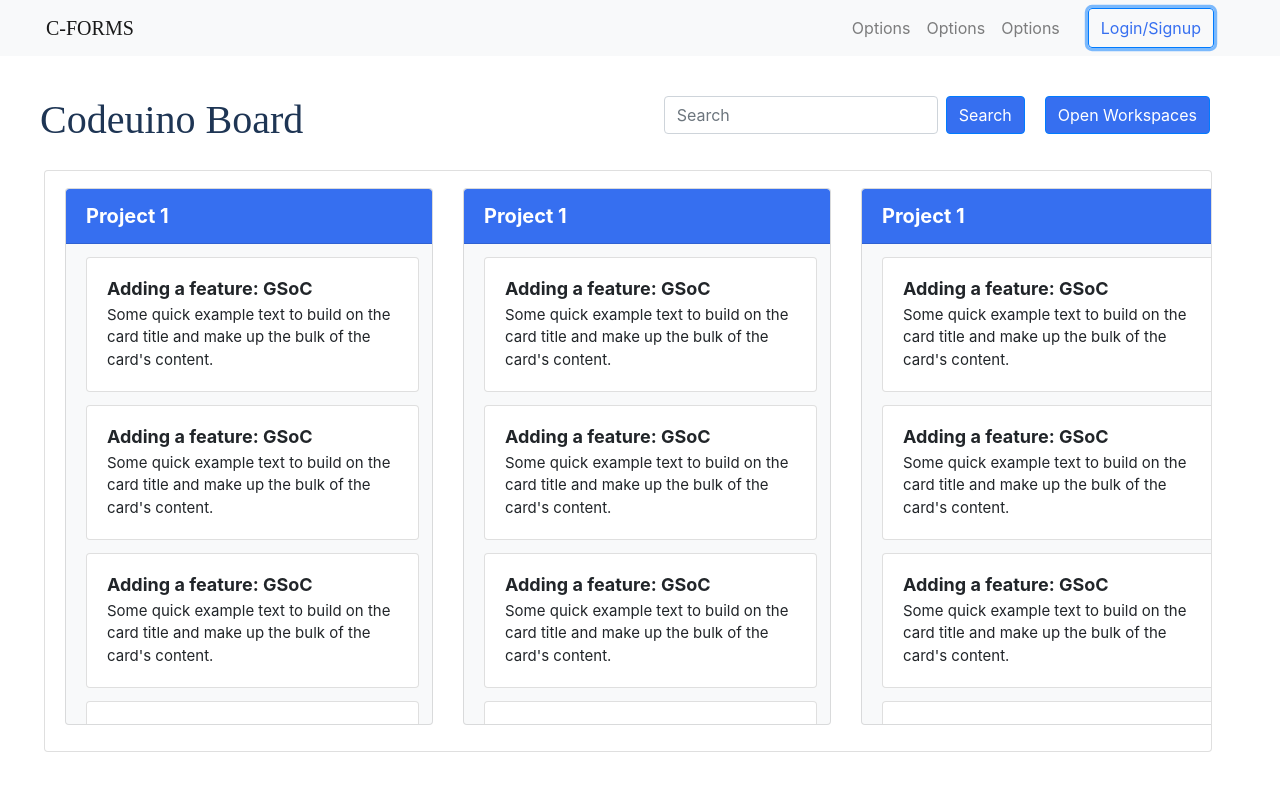
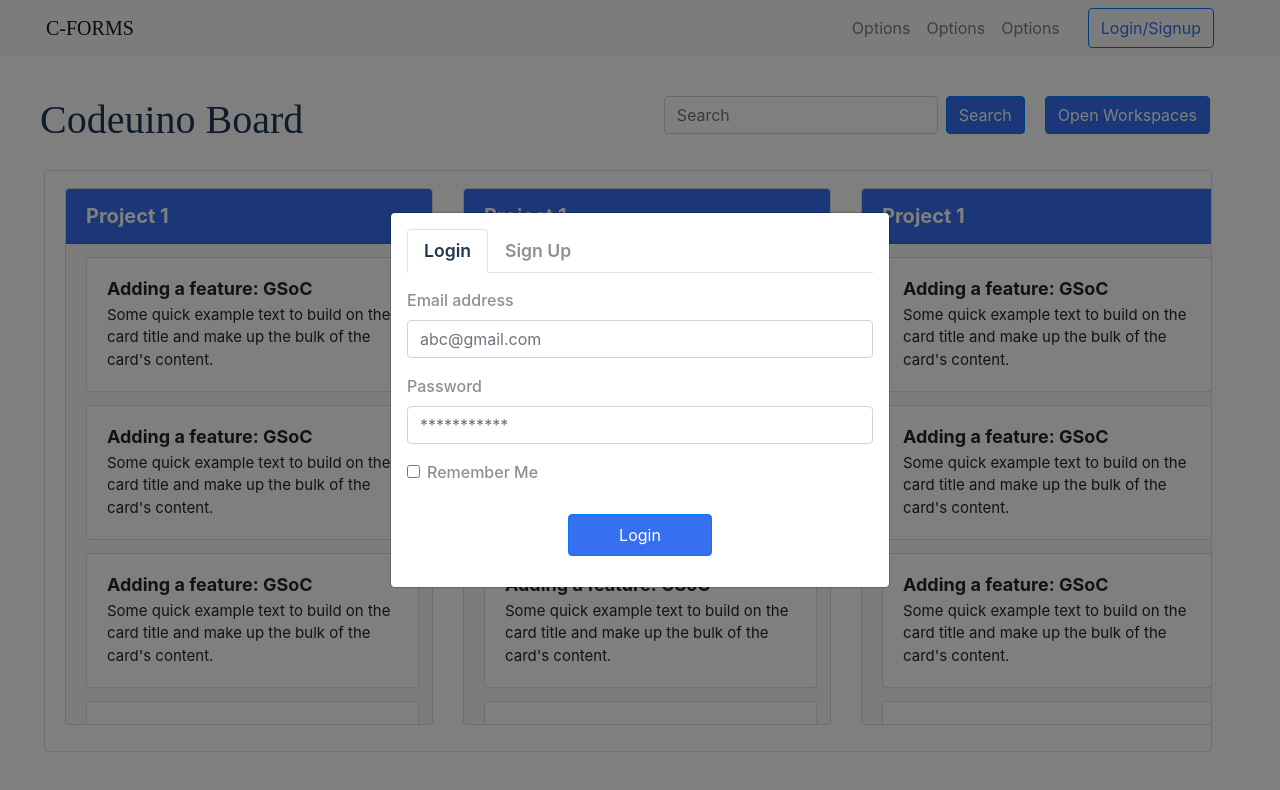
Before and after one commit to codeuino/community-forum-frontend, a React (Create React App) app: page / in a window 1280 px wide. Both pictures are taken after a click on the button "Login/Signup". Shown: the top 790 px of the page. Built offline with nearby package versions, Linux system fonts and the light colour scheme.

Commit message:
Popups for Login/SignUp

```diff
--- a/src/App.css
+++ b/src/App.css
@@ -7,6 +7,7 @@
   pointer-events: none;
 }
 @import url('https://fonts.googleapis.com/css2?family=Bebas+Neue&display=swap');
+@import url('https://fonts.googleapis.com/css2?family=Inter:wght@100;200;300;400;500;600;700;800;900&display=swap');
 @media (prefers-reduced-motion: no-preference) {
   .App-logo {
     animation: App-logo-spin infinite 20s linear;
--- /dev/null
+++ b/src/components/loginform/loginform.js
@@ -0,0 +1,54 @@
+import React, { Component } from "react";
+import { Form, Button } from "react-bootstrap";
+import "./loginform.scss";
+
+class LoginForm extends Component {
+  constructor(props) {
+    super(props);
+    this.state = {
+      email: "",
+      password: "",
+    };
+  }
+
+  handleChange = (event, params) => {
+    event.preventDefault();
+    params === "email"
+      ? this.setState({ email: event.target.value })
+      : this.setState({ password: event.target.value });
+  };
+
+  checkValidation = () => {
+    if (this.state.email.includes("@") && this.state.email.includes(".")) {
+      return true;
+    }
+    return false;
+  };
+
+  render() {
+    return (
+      <div className="login-details">
+        <Form>
+          <Form.Group controlId="formBasicEmail">
+            <Form.Label><div className='formLabel'>Email address</div></Form.Label>
+            <Form.Control type="email" placeholder="abc@gmail.com" />
+          </Form.Group>
+          <Form.Group controlId="formBasicPassword">
+            <Form.Label><div className="formLabel">Password</div></Form.Label>
+            <Form.Control type="password" placeholder="***********" />
+          </Form.Group>
+          <Form.Group controlId="formBasicCheckbox">
+            <Form.Check type="checkbox" label="Remember Me"/>
+          </Form.Group>
+          <div className="cta-register">
+            <Button variant="primary" type="submit">
+              Login
+            </Button>
+          </div>
+        </Form>
+      </div>
+    );
+  }
+}
+
+export default LoginForm;
--- /dev/null
+++ b/src/components/loginform/loginform.scss
@@ -0,0 +1,36 @@
+.login-details {
+    padding: 15px 0;
+    .form-check{
+        font-family: 'Inter', sans-serif;
+        font-weight: 200;
+        font-size: 1rem;
+    }
+    .form-group {
+      label {
+        font-family: 'Inter', sans-serif;
+        font-weight: 500;
+        font-size: 1rem;
+        color:  #8F8F8F;
+      }
+    }
+    .cta-login {
+      display: flex;
+      align-items: center;
+      justify-content: center;
+      margin-top: 30px;
+      button {
+        background-color: #366FF0;
+        padding: 8px 50px;
+      }
+    }
+  }
+  .cta-register {
+    display: flex;
+    align-items: center;
+    justify-content: center;
+    margin-top: 30px;
+    button {
+      padding: 8px 50px;
+      background-color: #366FF0;
+    }
+  }
--- /dev/null
+++ b/src/components/signupform/signupform.js
@@ -0,0 +1,43 @@
+import React, { Component } from "react";
+import { Form, Button } from "react-bootstrap";
+import "./signupform.scss";
+
+class SignUpForm extends Component {
+  render() {
+    return (
+      <div className="signup-details">
+        <Form>
+          <div className="formdetails">
+            <div className="forminsides">
+            <Form.Group controlId="formBasicEmail">
+              <Form.Label>Email address</Form.Label>
+              <Form.Control type="email" placeholder="abc@gmail.com" />
+            </Form.Group>
+
+            <Form.Group controlId="formBasicPassword">
+              <Form.Label>Password</Form.Label>
+              <Form.Control type="password" placeholder="***********" />
+            </Form.Group>
+
+            <Form.Group controlId="formBasicPassword">
+              <Form.Label>Re-Type Password</Form.Label>
+              <Form.Control type="password" placeholder="***********" />
+            </Form.Group>
+            <Form.Group controlId="exampleForm.ControlTextarea1">
+              <Form.Label>Org Description</Form.Label>
+              <Form.Control as="textarea" rows="3" />
+            </Form.Group>
+            </div>
+          </div>
+          <div className="cta-register">
+            <Button variant="primary" type="submit">
+              Register
+            </Button>
+          </div>
+        </Form>
+      </div>
+    );
+  }
+}
+
+export default SignUpForm;
--- /dev/null
+++ b/src/components/signupform/signupform.scss
@@ -0,0 +1,28 @@
+.signup-details {
+    padding: 15px 0;
+    .formdetails{
+      max-height: 30em;
+      overflow-y: auto;
+      .forminsides{
+        margin: 0 10px 0 10px;
+      }
+    }
+    .form-group {
+      label {
+        font-family: 'Inter', sans-serif;
+        font-weight: 500;
+        font-size: 1rem;
+        color:  #8F8F8F;
+      }
+    }
+    .cta-register {
+      display: flex;
+      align-items: center;
+      justify-content: center;
+      margin-top: 30px;
+      button {
+        padding: 8px 50px;
+        background-color: #366FF0;
+      }
+    }
+  }
--- a/src/pages/dashboard/dashboard.js
+++ b/src/pages/dashboard/dashboard.js
@@ -1,13 +1,55 @@
 import React, { Component } from "react";
-import { Navbar, Nav, Form, FormControl, Button, Card } from "react-bootstrap";
+import {
+  Navbar,
+  Nav,
+  Form,
+  FormControl,
+  Button,
+  Card,
+  Modal,
+  Tabs,
+  Tab,
+} from "react-bootstrap";
 import "./dashboard.scss";
-import Projects from '../../components/projects/projects'
-
+import LoginForm from "../../components/loginform/loginform";
+import SignUpForm from "../../components/signupform/signupform"
+import Projects from "../../components/projects/projects";
 
 class Dashboard extends Component {
+  constructor(props) {
+    super(props);
+    this.state = {
+      showModal: false,
+      email: "",
+      password: "",
+    };
+    this.handleShow = this.handleShow.bind(this);
+    this.handleClose = this.handleClose.bind(this);
+  }
+  handleShow() {
+    this.setState({ showModal: true });
+  }
+  handleClose() {
+    this.setState({ showModal: false });
+  }
+
   render() {
     return (
       <div className="main">
+        <Modal show={this.state.showModal} onHide={this.handleClose} centered>
+          <div className="modalbody">
+            <Modal.Body>
+              <Tabs defaultActiveKey="login" id="uncontrolled-tab-example">
+                <Tab eventKey="login" title="Login" className="logintab">
+                  <LoginForm />
+                </Tab>
+                <Tab eventKey="signup" title="Sign Up" className="signuptab">
+                  <SignUpForm />
+                </Tab>
+              </Tabs>
+            </Modal.Body>
+          </div>
+        </Modal>
         <Navbar bg="light" variant="light" className="navbar">
           <Navbar.Brand className="header" href="#home">
             C-FORMS
@@ -16,7 +58,11 @@ class Dashboard extends Component {
             <Nav.Link href="#option1">Options</Nav.Link>
             <Nav.Link href="#option2">Options</Nav.Link>
             <Nav.Link href="#option3">Options</Nav.Link>
-            <Button variant="outline-primary" className="bootstrapbutton">
+            <Button
+              variant="outline-primary"
+              className="bootstrapbutton"
+              onClick={this.handleShow}
+            >
               Login/Signup
             </Button>
           </Nav>
@@ -45,7 +91,7 @@ class Dashboard extends Component {
             </div>
           </div>
           <Card className="card">
-            <Projects/>
+            <Projects />
           </Card>
         </div>
       </div>
--- a/src/pages/dashboard/dashboard.scss
+++ b/src/pages/dashboard/dashboard.scss
@@ -1,6 +1,19 @@
 .ml-auto {
   margin-right: 50px;
 }
+.nav-tabs .nav-item.nav-link.active{
+  font-family: 'Inter', sans-serif;
+  font-weight: 600;
+  font-size: 1.1rem;
+  color: #1e3554;
+}
+.nav-tabs .nav-item.nav-link{
+  font-family: 'Inter', sans-serif;
+  font-weight: 600;
+  font-size: 1.1rem;
+  color:  #8F8F8F;
+}
+
 .navbar {
   .bootstrapbutton {
     margin-left: 20px;
@@ -25,7 +38,6 @@
 .card {
   margin: 1.1em 4.25em 0 2.75em;
 }
-
 
 .topicscard {
   margin: 13px 13px 0 20px;
```
